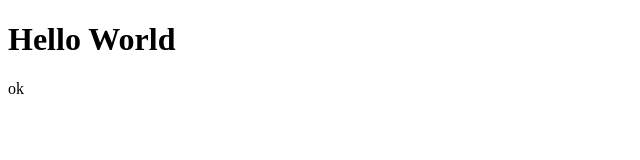
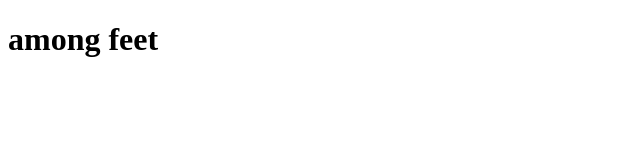
Before and after one commit to NemesisTheory/nemesistheory.github.io, a plain HTML site: page index.html in a window 1280 px wide. Shown: the whole page, without its empty margins (0-640 px from the left). Drawn offline with Linux system fonts and the light colour scheme.

Commit message:
Update index.html

```diff
--- a/index.html
+++ b/index.html
@@ -1,7 +1,6 @@
 <!DOCTYPE html>
 <html>
 <body>
-<h1>Hello World</h1>
-<p>ok</p>
+<h1>among feet</h1>
 </body>
 </html>
```
